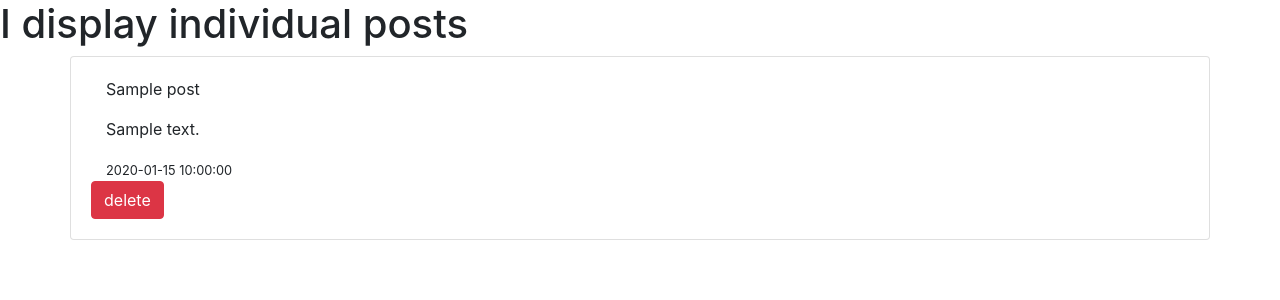
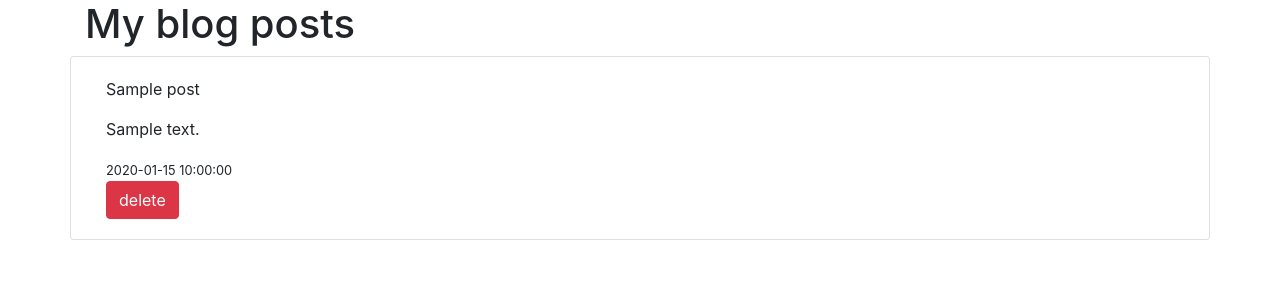
Before and after one commit to spgdaman/blog, a Flask app: page /posts/1 in a window 1280 px wide. Shown: the part 56-356 px from the top of the page. Run offline with Flask 2, Linux system fonts and the light colour scheme; tables that the repository leaves empty hold one stand-in row (values such as "Sample post"); some libraries are stand-ins or nearby versions.

Commit message:
delete blog post feature added

```diff
--- a/app/main/views.py
+++ b/app/main/views.py
@@ -53,4 +53,15 @@ def add_new():
 @main.route('/posts/<post_id>')
 def get_post(post_id):
     post = Post.query.filter_by(id=post_id).first()
+
     return render_template('showpost.html',post=post)
+
+@main.route('/delete/post/<post_id>')
+def delete_post(post_id):
+    post = Post.query.filter_by(id=post_id).first()
+
+    if post.post_content is not None:
+        db.session.delete(post)
+        db.session.commit()
+        return redirect(url_for('main.show_all_posts'))
+    return None
--- a/app/templates/showpost.html
+++ b/app/templates/showpost.html
@@ -1,20 +1,25 @@
 {% extends 'base.html' %}
 
 {% block content %}
-<h1>I display individual posts</h1>
+
 <div class="container">
+    <h1>My blog posts</h1>
     <div class="row">
         <div class="card col-md-6 col-lg-12">
             <div class="card-body">
                 <p class="card-text">{{post.title}}</p>
                 <p class="card-text">{{ post.post_content }}</p>
                 <small>{{ post.post_date }}</small>
-                <div class="row">
-                    <button class="btn btn-danger">delete</button>
+                <div class="container">
+                    <div class="row">
+                        <a class="btn btn-danger" href="{{url_for('main.delete_post', post_id=post.id)}}">delete</a>
+                    </div>
                 </div>
             </div>
         </div>
     </div>
+
+
 </div>
 
 {% endblock %}
```
